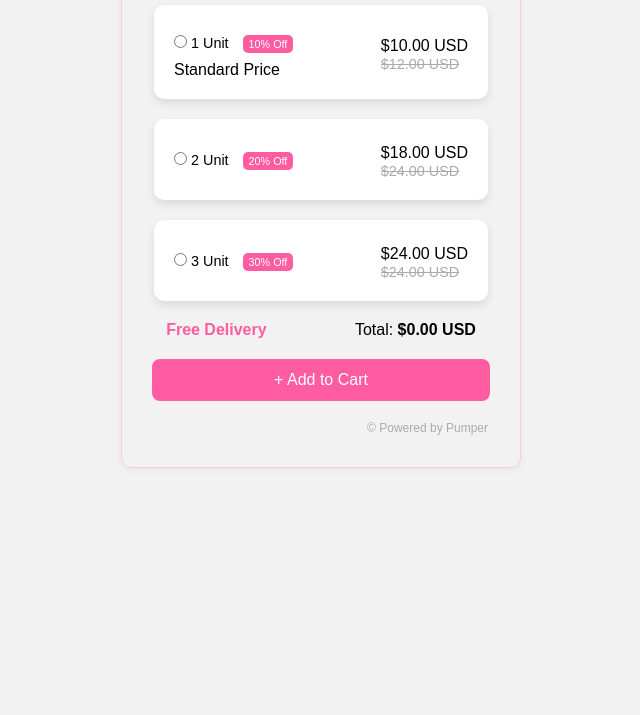
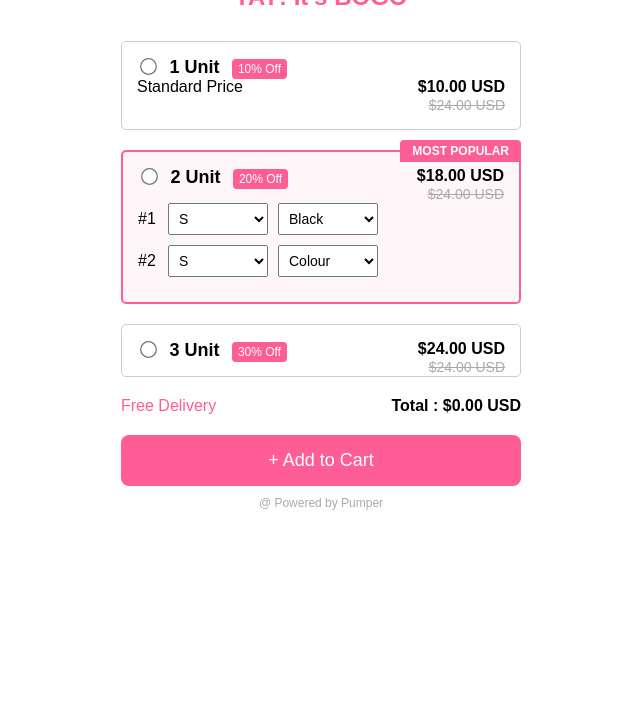
Before and after one commit to vishalchavan2527/BOGO-Offer-Clone-, a plain HTML site: page index.html in a window 1280 px wide. Shown: the part 85-800 px from the top of the page, without its empty margins (319-959 px from the left). Drawn offline with Linux system fonts and the light colour scheme.

Commit message:
Add BOGO Offer Project

```diff
--- a/index.html
+++ b/index.html
@@ -2,39 +2,61 @@
 <html lang="en">
 <head>
   <meta charset="UTF-8" />
-  <meta name="viewport" content="width=device-width, initial-scale=1.0" />
-  <title>Interactive Boxes</title>
+  <meta name="viewport" content="width=device-width, initial-scale=1.0"/>
+  <title>BOGO Offer</title>
   <link rel="stylesheet" href="style.css" />
 </head>
 <body>
   <div class="container">
-    <h1 class="h1">Intercative Boxes</h1>
-    <div class="box" id="box1">
-      <div class="box-header">
-        <div class="option" data-units="1" data-price="10">
-         <label>
-          <input type="radio" name="quantity" value="1" />
-            1 Unit <span class="discount-badge">10% Off</span>
-         </label>
-           <span>Standard Price</span>
+    <h2><span class="line"></span> YAY! It’s BOGO <span class="line"></span></h2>
+
+    <!-- Option 1 -->
+    <div class="option-card" onclick="selectOption(1)">
+      <label>
+        <input type="radio" name="unit" id="unit1" />
+        <span class="unit">1 Unit</span>
+        <span class="discount">10% Off</span>
+        <div class="price-details  first_price">
+          <div>Standard Price</div>
+          <div class="price">
+            <span class="new-price">$10.00 USD</span><br />
+            <span class="old-price">$24.00 USD</span>
+          </div>
         </div>
+      </label>
+    </div>
 
-      <div class="price-line">
-        <span>$10.00 USD <br><span class="old-price">$12.00 USD</span></span>
-      </div>
+    <!-- Option 2 (Most Popular) -->
+    <div class="option-card popular" onclick="selectOption(2)">
+      <div class="ribbon">MOST POPULAR</div>
+      <label>
+        <input type="radio" name="unit" id="unit2" />
+        <span class="unit">2 Unit</span>
+        <span class="discount">20% Off</span>
+        <div class="price">
+          <span class="new-price">$18.00 USD</span><br />
+          <span class="old-price">$24.00 USD</span>
+        </div>
+      </label>
 
+      <div class="selectors">
+        <div class="row">
+          <span>#1</span>
+          <select>
+            <option>S</option>
+            <option>M</option>
+            <option>L</option>
+          </select>
 
-      </div>
-      <div class="box-content">
-       <div class="dropdowns">
-        <div>
-           <div class="box-title">
-           <p>Size</p>
-           <p>Color</p>
+          <select>
+            <option>Black</option>
+            <option>White</option>
+            <option>Colour</option>
+          </select>
         </div>
-          #1:
+        <div class="row">
+          <span>#2</span>
           <select>
-            <option>Size</option>
             <option>S</option>
             <option>M</option>
             <option>L</option>
@@ -45,145 +67,31 @@
             <option>White</option>
           </select>
         </div>
-
-        <div>
-          #2:
-          <select>
-            <option>Size</option>
-            <option>S</option>
-            <option>M</option>
-            <option>L</option>
-          </select>
-          <select>
-            <option>Colour</option>
-            <option>Black</option>
-            <option>White</option>
-          </select>
-        </div>
-
-      </div>
       </div>
     </div>
 
-    <div class="box" id="box2">
-      <div class="box-header">
-        <div class="option" data-units="1" data-price="10">
-         <label>
-          <input type="radio" name="quantity" value="1" />
-            2 Unit <span class="discount-badge">20% Off</span>
-         </label>
+    <!-- Option 3 -->
+    <div class="option-card" onclick="selectOption(3)">
+      <label>
+        <input type="radio" name="unit" id="unit3" />
+        <span class="unit">3 Unit</span>
+        <span class="discount">30% Off</span>
+        <div class="price">
+          <span class="new-price">$24.00 USD</span><br />
+          <span class="old-price">$24.00 USD</span>
         </div>
-
-         <div class="price-line">
-          <span>$18.00 USD <br><span class="old-price">$24.00 USD</span></span>
-         </div>
-
-      </div>
-
-      <div class="box-content">
-        <div class="dropdowns">
-        <div>
-           <div class="box-title">
-           <p>Size</p>
-           <p>Color</p>
-        </div>
-
-          #1:
-          <select>
-            <option>Size</option>
-            <option>S</option>
-            <option>M</option>
-            <option>L</option>
-          </select>
-          <select>
-            <option>Colour</option>
-            <option>Black</option>
-            <option>White</option>
-          </select>
-        </div>
-
-        <div>
-          #2:
-          <select>
-            <option>Size</option>
-            <option>S</option>
-            <option>M</option>
-            <option>L</option>
-          </select>
-          <select>
-            <option>Colour</option>
-            <option>Black</option>
-            <option>White</option>
-          </select>
-        </div>
-
-      </div>
-      </div>
+      </label>
     </div>
 
-    <div class="box" id="box3">
-      <div class="box-header">
-         <div class="option" data-units="1" data-price="10">
-         <label>
-          <input type="radio" name="quantity" value="1" />
-            3 Unit <span class="discount-badge">30% Off</span>
-         </label>
-        </div>
-         <div class="price-line">
-          <span>$24.00 USD <br><span class="old-price">$24.00 USD</span></span>
-         </div>
-      </div>
-
-      <div class="box-content">
-         <div class="dropdowns">
-        <div>
-           <div class="box-title">
-           <p>Size</p>
-           <p>Color</p>
-        </div>
-
-          #1:
-          <select>
-            <option>Size</option>
-            <option>S</option>
-            <option>M</option>
-            <option>L</option>
-          </select>
-          <select>
-            <option>Colour</option>
-            <option>Black</option>
-            <option>White</option>
-          </select>
-        </div>
-
-        <div>
-          #2:
-          <select>
-            <option>Size</option>
-            <option>S</option>
-            <option>M</option>
-            <option>L</option>
-          </select>
-          <select>
-            <option>Colour</option>
-            <option>Black</option>
-            <option>White</option>
-          </select>
-        </div>
-
-      </div>
-      </div>
+    <div class="footer">
+      <div class="delivery">Free Delivery</div>
+      <div class="total">Total : <span id="totalPrice">$0.00 USD</span></div>
     </div>
 
-      <div class="summary">
-      <div class="free">Free Delivery</div>
-      <div>Total: <strong id="totalPrice">$0.00 USD</strong></div>
-    </div>
+    <button class="add-cart">+ Add to Cart</button>
+    <div class="powered">@ Powered by Pumper</div>
+  </div>
 
-    <button class="add-to-cart">+ Add to Cart</button>
-    <div class="powered">© Powered by Pumper</div>
-  </div>
-  </div>
   <script src="script.js"></script>
 </body>
 </html>
--- a/script.js
+++ b/script.js
@@ -1,12 +1,19 @@
-document.querySelectorAll('.box').forEach(box => {
-  box.addEventListener('click', function (e) {
-    // Prevent toggling when clicking on form controls
-    if (e.target.tagName === 'SELECT' || e.target.tagName === 'OPTION') return;
+function selectOption(option) {
+  document.getElementById(`unit${option}`).checked = true;
 
-    // Collapse all boxes
-    document.querySelectorAll('.box').forEach(b => b.classList.remove('expanded'));
+  let totalPrice = 0;
 
-    // Expand the clicked one
-    this.classList.add('expanded');
-  });
-});
+  switch (option) {
+    case 1:
+      totalPrice = 10.00;
+      break;
+    case 2:
+      totalPrice = 18.00;
+      break;
+    case 3:
+      totalPrice = 24.00;
+      break;
+  }
+
+  document.getElementById("totalPrice").textContent = `$${totalPrice.toFixed(2)} USD`;
+}
--- a/style.css
+++ b/style.css
@@ -1,141 +1,158 @@
-* {
-  box-sizing: border-box;
-  margin: 0;
-  padding: 0;
-}
-
 body {
   font-family: Arial, sans-serif;
-  background-color: #f2f2f2;
+  background: #fff;
+  padding: 40px;
+  display: flex;
+  justify-content: center;
 }
 
 .container {
-  display: flex;
-  flex-direction: column;
-  gap: 20px;
-  margin: auto;
   max-width: 400px;
-  border: 1px solid #FDCECE;
-  border-radius: 10px;
-  box-shadow: 0 2px 8px rgba(0, 0, 0, 0.05);
-  padding: 2rem 0rem;
+  width: 100%;
+}
+
+h2 {
+  text-align: center;
+  color: #ff5d95;
+  font-weight: bold;
+  margin-bottom: 30px;
+  position: relative;
+}
+
+.line {
+  display: inline-block;
+  width: 80px;
+  height: 1px;
+  background: #ccc;
+  margin: 0 10px;
+  vertical-align: middle;
+}
+
+.option-card {
+  border: 1px solid #ccc;
+  border-radius: 5px;
+  padding: 15px;
+  margin-bottom: 20px;
+  position: relative;
+  cursor: pointer;
+  background: white;
 
 }
 
-.h1 {
-  text-align: center;
+.option-card input[type="radio"] {
+  margin-right: 10px;
+  transform: scale(1.3);
+
 }
 
-.box {
-  background-color: white;
-  border-radius: 10px;
-  box-shadow: 0 4px 8px rgba(0, 0, 0, 0.1);
-  overflow: hidden;
-  transition: all 0.3s ease-in-out;
-  cursor: pointer;
-  padding: 20px;
-  position: relative;
-  margin: 0rem 2rem;
+.unit {
+  font-weight: bold;
+  font-size: 18px;
 }
 
-.box-header {
+.discount {
+  background: #ff5d95;
+  color: white;
+  font-size: 12px;
+  padding: 3px 6px;
+  border-radius: 4px;
+  margin-left: 8px;
+}
+
+.price {
+  float: right;
+  text-align: right;
+
+}
+
+.first_price{
   display: flex;
   justify-content: space-between;
-  align-items: center;
+
+
+
 }
 
-.box-content {
-  max-height: 0;
-  overflow: hidden;
-  opacity: 0;
-  transition: all 0.3s ease-in-out;
-}
-
-.box.expanded {
-  background-color: #FFF8FC;
-  border: 2px solid #FF5CA2;
-}
-
-.box.expanded .box-content {
-  max-height: 200px;
-  opacity: 1;
-  margin-top: 10px;
-}
-
-label {
-  display: block;
-  margin: 10px 0;
-  font-size: 0.9em;
-}
-
-.discount-badge {
-  background: #ff5ca2;
-  color: white;
-  font-size: 0.75em;
-  padding: 3px 6px;
-  border-radius: 5px;
-  margin-left: 10px;
-}
-
-.price-line {
-  display: flex;
-  flex-direction: column;
-  justify-content: space-between;
-  align-items: center;
-  margin-top: 5px;
+.new-price {
+  font-weight: bold;
+  font-size: 16px;
 }
 
 .old-price {
+  font-size: 14px;
+  color: #aaa;
   text-decoration: line-through;
-  color: #aaa;
-  font-size: 0.9em;
 }
 
-
-.summary {
-  display: flex;
-  justify-content: space-around;
+.popular {
+  border: 2px solid #ff5d95;
+  background: #fff6f9;
 }
 
-.summary .free {
-  color: #ff5ca2;
+.ribbon {
+  position: absolute;
+  top: -12px;
+  right: -2px;
+  background-color: #ff5d95;
+  color: white;
+  padding: 4px 12px;
+  font-size: 12px;
+  font-weight: bold;
+  border-top-left-radius: 4px;
+  border-top-right-radius: 4px;
+}
+
+.selectors {
+  margin-top: 15px;
+}
+
+.row {
+  display: flex;
+  align-items: center;
+  gap: 10px;
+  margin-bottom: 10px;
+}
+
+.row span {
+  width: 20px;
+}
+
+select {
+  padding: 6px;
+  font-size: 14px;
+  width: 100px;
+}
+
+.footer {
+  display: flex;
+  justify-content: space-between;
+  margin-top: 10px;
+  font-size: 16px;
+}
+
+.delivery {
+  color: #ff5d95;
+}
+
+.total {
   font-weight: bold;
 }
 
-.add-to-cart {
-  background: #ff5ca2;
+.add-cart {
+  margin-top: 20px;
+  width: 100%;
+  padding: 15px;
+  background: #ff5d95;
+  border: none;
   color: white;
-  border: none;
-  width: 85%;
-  padding: 12px;
+  font-size: 18px;
   border-radius: 8px;
-  font-size: 1em;
   cursor: pointer;
-  margin: auto;
 }
 
 .powered {
-  text-align: right;
-  font-size: 0.75em;
-
+  text-align: center;
+  margin-top: 10px;
   color: #aaa;
-  margin-right: 2rem;
+  font-size: 12px;
 }
-
-.box-title {
-  display: flex;
-  align-items: center;
-  margin-left: 2rem;
-  gap: 4rem;
-}
-
-
-.dropdowns {
-  margin-top: 5px;
-}
-
-.dropdowns select {
-  margin: 5px 4px;
-  padding: 5px;
-  width: 30%;
-}
```
